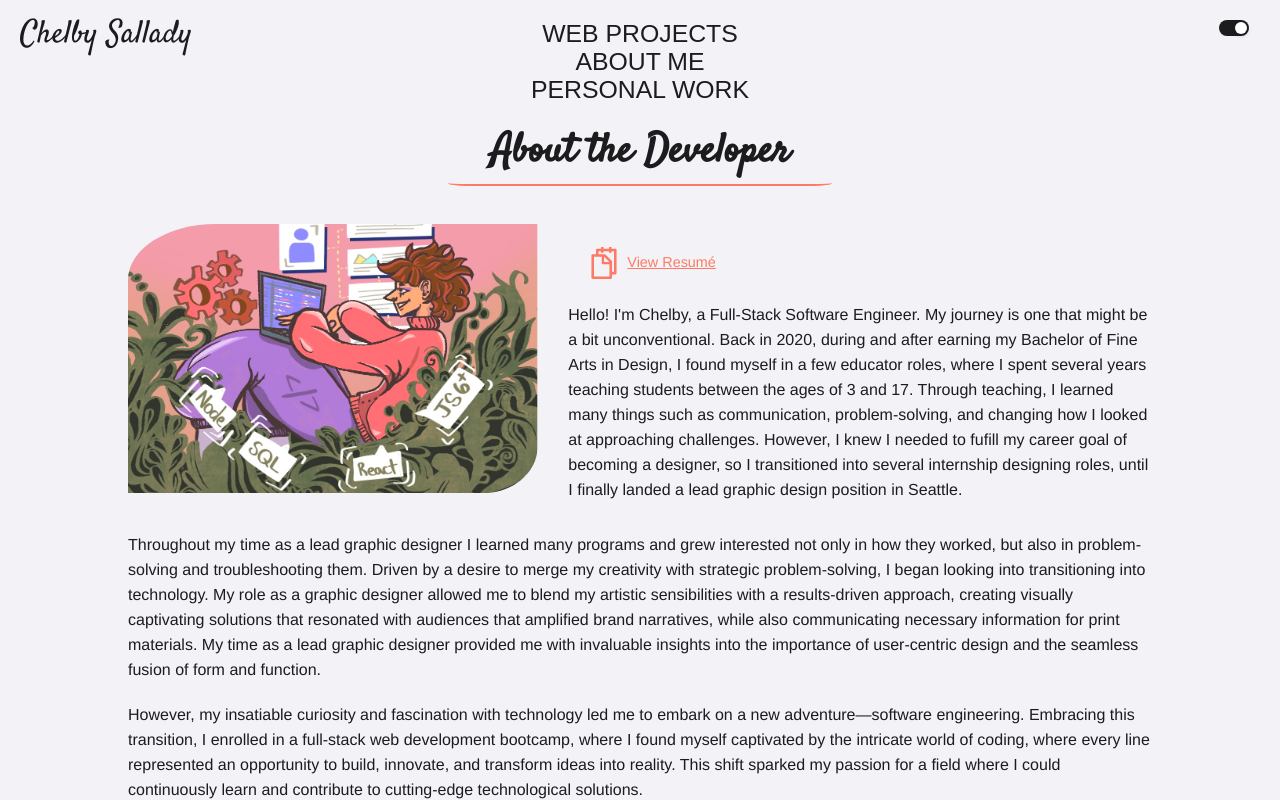
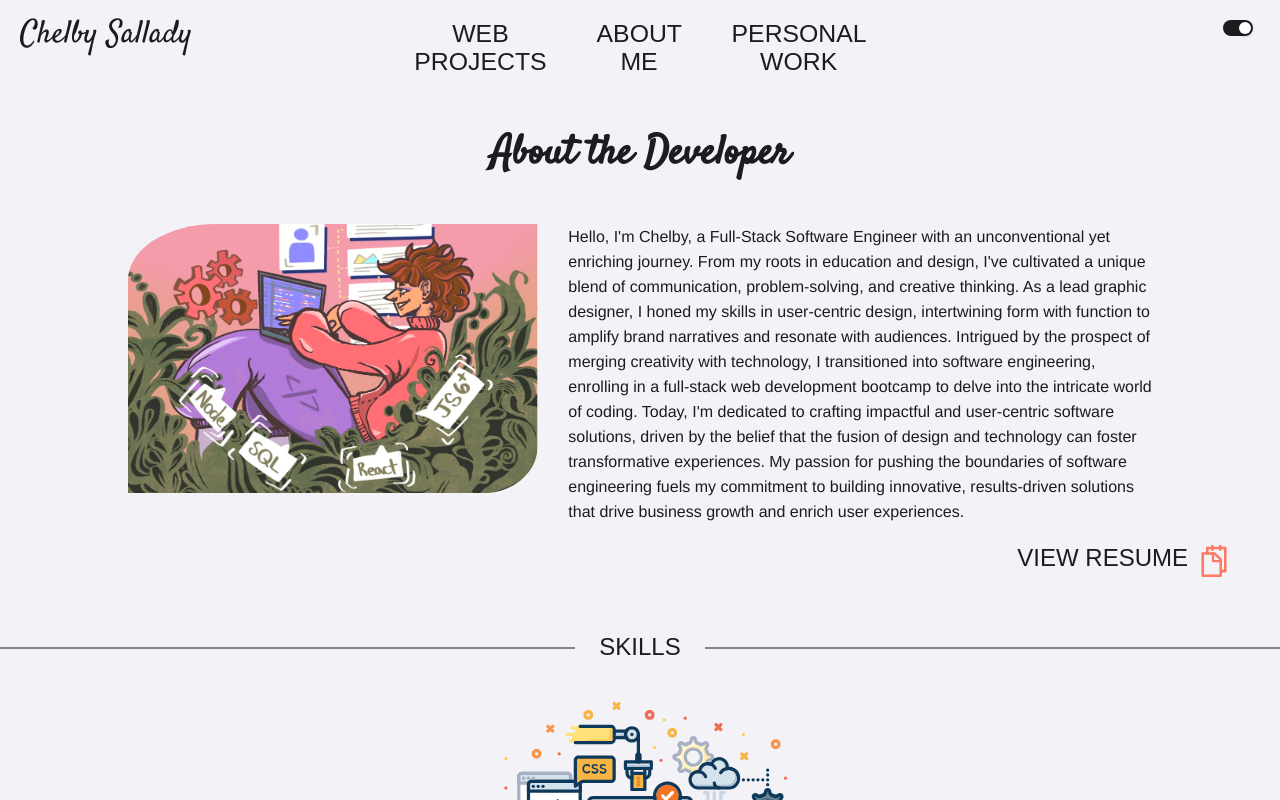
Before and after one commit to CL-Sallady/portfolio, a React (Create React App) app: page / in a window 1280 px wide. Both pictures are taken after a click on the button "ABOUT ME". Shown: the top 800 px of the page. Built offline with nearby package versions, Linux system fonts and the light colour scheme; a web font is replaced by a local one.

Commit message:
adding scroll to and small css changes

```diff
--- a/src/App.js
+++ b/src/App.js
@@ -14,7 +14,7 @@ function App() {
 
   return (
     <div className={appClasses.join(' ')}>
-      <NavBar setIsDevPage={setIsDevPage} setIsAboutPage={setIsAboutPage} setIsArtPage={setIsArtPage} setThemeMod={setThemeMod} themeMod={themeMod}/>
+      <NavBar setIsDevPage={setIsDevPage} setIsAboutPage={setIsAboutPage} setIsArtPage={setIsArtPage} setThemeMod={setThemeMod} themeMod={themeMod} isDevPage={isDevPage} />
       {isDevPage ? <LandingPage themeMod={themeMod} /> : ''}
       {isAboutPage ? <AboutPage theme={themeMod} /> : ''}
       {isArtPage ? <ArtPage themeMod={themeMod} /> : ''}
--- a/src/Components/AboutPage.js
+++ b/src/Components/AboutPage.js
@@ -19,19 +19,18 @@ function AboutPage({ theme }) {
   })
 
   const dividerStyle = `antd-divider ${theme}-divider`
-  const text = `Hello! I'm Chelby, a Full-Stack Software Engineer. My journey is one that might be a bit unconventional. Back in 2020, during and after earning my Bachelor of Fine Arts in Design, I found myself in a few educator roles, where I spent several years teaching students between the ages of 3 and 17. Through teaching, I learned many things such as communication, problem-solving, and changing how I looked at approaching challenges. However, I knew I needed to fufill my career goal of becoming a designer, so I transitioned into several internship designing roles, until I finally landed a lead graphic design position in Seattle.
-
-  \nThroughout my time as a lead graphic designer I learned many programs and grew interested not only in how they worked, but also in problem-solving and troubleshooting them. Driven by a desire to merge my creativity with strategic problem-solving, I began looking into transitioning into technology. My role as a graphic designer allowed me to blend my artistic sensibilities with a results-driven approach, creating visually captivating solutions that resonated with audiences that amplified brand narratives, while also communicating necessary information for print materials. My time as a lead graphic designer provided me with invaluable insights into the importance of user-centric design and the seamless fusion of form and function.
-  \nHowever, my insatiable curiosity and fascination with technology led me to embark on a new adventure—software engineering. Embracing this transition, I enrolled in a full-stack web development bootcamp, where I found myself captivated by the intricate world of coding, where every line represented an opportunity to build, innovate, and transform ideas into reality. This shift sparked my passion for a field where I could continuously learn and contribute to cutting-edge technological solutions.
-  \nFrom this bootcamp, I was able to start my journey as a software engineer, after being hired as a full-stack software engineer with Elevance Health. Today, my diverse journey fuels my commitment to creating impactful and user-centric software solutions. I am driven by the belief that the union of design and technology can create transformative experiences. I am dedicated to pushing the boundaries of what's possible in the world of software engineering.`
-  const aboutMe =  text.split('\n').map(str => { return (<><p>{str}</p></>)});
+  const text = `Hello, I'm Chelby, a Full-Stack Software Engineer with an unconventional yet enriching journey. From my roots in education and design, I've cultivated a unique blend of communication, problem-solving, and creative thinking. As a lead graphic designer, I honed my skills in user-centric design, intertwining form with function to amplify brand narratives and resonate with audiences. Intrigued by the prospect of merging creativity with technology, I transitioned into software engineering, enrolling in a full-stack web development bootcamp to delve into the intricate world of coding. Today, I'm dedicated to crafting impactful and user-centric software solutions, driven by the belief that the fusion of design and technology can foster transformative experiences. My passion for pushing the boundaries of software engineering fuels my commitment to building innovative, results-driven solutions that drive business growth and enrich user experiences.`
+  // const aboutMe =  text.split('\n').map(str => { return (<><p>{str}</p></>)});
   return (
     <div className='AboutPage'>
         <h1 className='about-title'>About the Developer</h1>
         <div className='about-section'>
             <img src={aboutHero} alt='Girl with short brown hair sitting on bed of plants while coding' />
-            <a className='social-icon resume' href={resume} target="_blank" rel="noreferrer"><SnippetsOutlined /> <p>View Resumé</p></a>
-            <p className='about-content'>{aboutMe}</p>
+            <p className='about-content'>{text}</p>
+        </div>
+        <div className={`${theme} view-resume`}>
+        <p className={`${dividerStyle} about-divider`}>VIEW RESUME</p>
+        <a className='social-icon resume' href={resume} target="_blank" rel="noreferrer"><SnippetsOutlined /></a>
         </div>
         <Divider plain className={`${dividerStyle} about-divider`}>SKILLS</Divider>
         <img className='coding-img' src={lapTop} alt={'Centered illustration of a computer with coding related imagery surrounding it.'} />
@@ -41,7 +40,7 @@ function AboutPage({ theme }) {
         <Divider plain className={`${dividerStyle} about-divider`}>CONTACT ME</Divider>
         <div className='contact-container'>
             <a className='social-icon' href='https://www.linkedin.com/in/chelby-sallady-9b5bbb148/' target="_blank" rel="noreferrer"><LinkedinOutlined /></a>
-            <a className='social-icon' href='https://github.com/CL-Sallady' target="_blank" rel="noreferrer"><GithubOutlined /></a>
+            <a className='social-icon' href='https://github.com/Sea-Chels' target="_blank" rel="noreferrer"><GithubOutlined /></a>
             <a className='social-icon' href='https://www.instagram.com/seachels_downunder' target="_blank" rel="noreferrer"><InstagramOutlined /></a>
             <a className='social-icon' href='mailto:chelby.sallady@gmail.com'><MailOutlined /></a>
         </div>
--- a/src/Components/NavBar.js
+++ b/src/Components/NavBar.js
@@ -1,9 +1,10 @@
 
 import '../Css/App.css';
 import { Switch, Tooltip } from 'antd'
+import ScrollIntoView from 'react-scroll-into-view'
 
 
-function NavBar({ setIsDevPage, setIsAboutPage, setIsArtPage, setThemeMod, themeMod }) {
+function NavBar({ setIsDevPage, setIsAboutPage, setIsArtPage, setThemeMod, themeMod, isDevPage}) {
     const onNavClick = (button) => {
         if(button === 'dev'){
             setIsDevPage(true);
@@ -25,7 +26,9 @@ function NavBar({ setIsDevPage, setIsAboutPage, setIsArtPage, setThemeMod, theme
     <div className="NavBar">
         <div className='home-identifier'>Chelby Sallady</div>
         <div className='nav-buttons'>
-            <button className='nav' onClick={()=>onNavClick('dev')}>WEB PROJECTS</button>
+            { isDevPage ? ( <ScrollIntoView className='nav-scroll-container' selector="#web-projects">
+                <button className='nav'>WEB PROJECTS</button>
+            </ScrollIntoView>) : (<button className='nav' onClick={()=>onNavClick('dev')}>WEB PROJECTS</button>)}
             <button className='nav' onClick={()=>onNavClick('about')}>ABOUT ME</button>
             <button className='nav' onClick={()=>onNavClick('art')}>PERSONAL WORK</button>
         </div>
--- a/src/Components/landingPage.js
+++ b/src/Components/landingPage.js
@@ -20,7 +20,7 @@ function LandingPage({ themeMod }) {
       <img className='land-hero' src={hero} alt='corporate illustration of a front end computer process' />
       <Divider plain className={dividerStyle}> WEB DEVELOPMENT</Divider>
       <p className='web-description'>Hover over the title of each card to find out more about the project.</p>
-      <div className='card-container'>
+      <div id='web-projects' className='card-container'>
         {renderProjectItems}
       </div>
     </div>
--- a/src/Css/AboutPage.css
+++ b/src/Css/AboutPage.css
@@ -27,8 +27,8 @@
     font-size: 250%;
     padding-bottom: 2px;
     margin: 0px 35% 3% 35%;
-    border-bottom:  2px solid var(--scnd-color);
     border-radius: 5%;
+    padding-top: 30px;
 }
 .about-content{
     line-height: 25px;
@@ -51,20 +51,17 @@
 .skill-object p{
     padding-left: 5px;
 }
-
 .social-icon{
     color: var(--scnd-color);
     font-size: 2em;
     padding: 0px 20px;
 }
+.view-resume {
+    display: flex;
+    justify-content: right;
+}
 .resume{
-    display: flex;
-}
-.resume p{
-    font-size: 45% !important;
-    padding: 30px 7px 7px 7px;
-    font-family: var(--main-ft);
-    margin-bottom: 25px;
+    padding: 20px 50px 10px 10px
 }
 .coding-img{
     width: 25%;
--- a/src/Css/App.css
+++ b/src/Css/App.css
@@ -17,6 +17,10 @@
   --dark: rgb(28, 28, 30);
 }
 /* Nav Bar------------------------------------------------------------ */
+.nav-buttons{
+  display: flex;
+  justify-content: center;
+}
 .NavBar{
   display: grid;
   grid-template-columns: 1fr 1fr 1fr;
@@ -48,7 +52,7 @@
   border-color: var(--scnd-color);
 }
 
-/* Nav Bar------------------------------------------------------------ */
+/* Themes------------------------------------------------------------ */
 
 .antd-divider {
 font-family: var(--condensed-ft);
@@ -56,7 +60,6 @@ font-size: 150% !important ;
 }
 
 .dark{
-  width: 100%;
   color: var( --dark-text)!important ;
   background-color: var( --dark) !important;
   transition: .5s;
--- a/src/Css/ArtPage.css
+++ b/src/Css/ArtPage.css
@@ -6,8 +6,8 @@
     font-family: var(--display-ft);
     font-size: 250%;
     margin: 0px 35% 3% 35%;
-    border-bottom:  2px solid var(--scnd-color);
     border-radius: 5%;
+    padding-top: 30px;
 }
 
 .art-content{
```
